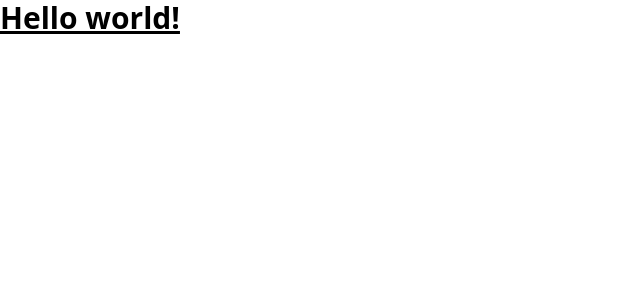
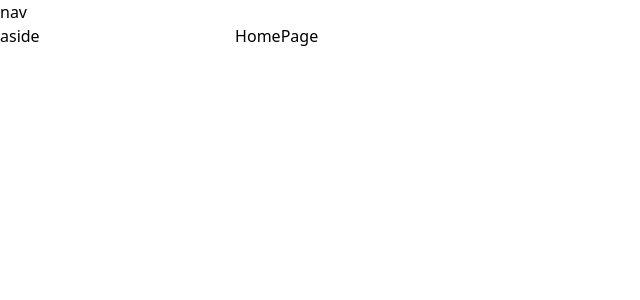
Before and after one commit to zahrabayatt/to-do-app, a React (Vite) app: page / in a window 1280 px wide. Shown: the top 300 px of the page, without its empty margins (0-640 px from the left). Built offline with nearby package versions, Linux system fonts and the light colour scheme.

Commit message:
Add routers and layout pages

```diff
--- a/package.json
+++ b/package.json
@@ -10,8 +10,10 @@
     "preview": "vite preview"
   },
   "dependencies": {
+    "@types/react-router-dom": "^5.3.3",
     "react": "^18.3.1",
-    "react-dom": "^18.3.1"
+    "react-dom": "^18.3.1",
+    "react-router-dom": "^6.27.0"
   },
   "devDependencies": {
     "@eslint/js": "^9.11.1",
--- a/src/App.tsx
+++ /dev/null
@@ -1,5 +0,0 @@
-function App() {
-  return <h1 className="text-3xl font-bold underline">Hello world!</h1>;
-}
-
-export default App;
--- a/src/main.tsx
+++ b/src/main.tsx
@@ -1,10 +1,11 @@
-import { StrictMode } from 'react'
-import { createRoot } from 'react-dom/client'
-import App from './App.tsx'
-import './index.css'
+import { StrictMode } from "react";
+import { createRoot } from "react-dom/client";
+import "./index.css";
+import { RouterProvider } from "react-router-dom";
+import router from "./router.tsx";
 
-createRoot(document.getElementById('root')!).render(
+createRoot(document.getElementById("root")!).render(
   <StrictMode>
-    <App />
-  </StrictMode>,
-)
+    <RouterProvider router={router} />
+  </StrictMode>
+);
--- /dev/null
+++ b/src/pages/CategoriesPage.tsx
@@ -0,0 +1,5 @@
+const CategoriesPage = () => {
+  return <div>CategoriesPage</div>;
+};
+
+export default CategoriesPage;
--- /dev/null
+++ b/src/pages/DashboardPage.tsx
@@ -0,0 +1,5 @@
+const DashboardPage = () => {
+  return <div>DashboardPage</div>;
+};
+
+export default DashboardPage;
--- /dev/null
+++ b/src/pages/ErrorPage.tsx
@@ -0,0 +1,5 @@
+const ErrorPage = () => {
+  return <div>ErrorPage</div>;
+};
+
+export default ErrorPage;
--- /dev/null
+++ b/src/pages/HomePage.tsx
@@ -0,0 +1,5 @@
+const HomePage = () => {
+  return <div>HomePage</div>;
+};
+
+export default HomePage;
--- /dev/null
+++ b/src/pages/Layout.tsx
@@ -0,0 +1,17 @@
+import { Outlet } from "react-router-dom";
+
+const Layout = () => {
+  return (
+    <div className="h-screen flex flex-col">
+      <nav>nav</nav>
+      <div className="h-screen flex">
+        <aside className="w-72">aside</aside>
+        <main className="w-full">
+          <Outlet />
+        </main>
+      </div>
+    </div>
+  );
+};
+
+export default Layout;
--- /dev/null
+++ b/src/router.tsx
@@ -0,0 +1,21 @@
+import { createBrowserRouter } from "react-router-dom";
+import Layout from "./pages/Layout";
+import ErrorPage from "./pages/ErrorPage";
+import HomePage from "./pages/HomePage";
+import CategoriesPage from "./pages/CategoriesPage";
+import DashboardPage from "./pages/DashboardPage";
+
+const router = createBrowserRouter([
+  {
+    path: "/",
+    element: <Layout />,
+    errorElement: <ErrorPage />,
+    children: [
+      { index: true, element: <HomePage /> },
+      { path: "categories", element: <CategoriesPage /> },
+      { path: "dashboard", element: <DashboardPage /> },
+    ],
+  },
+]);
+
+export default router;
```
Also changed, not shown: 1 other file (tests, documents, lock files or other folders).
